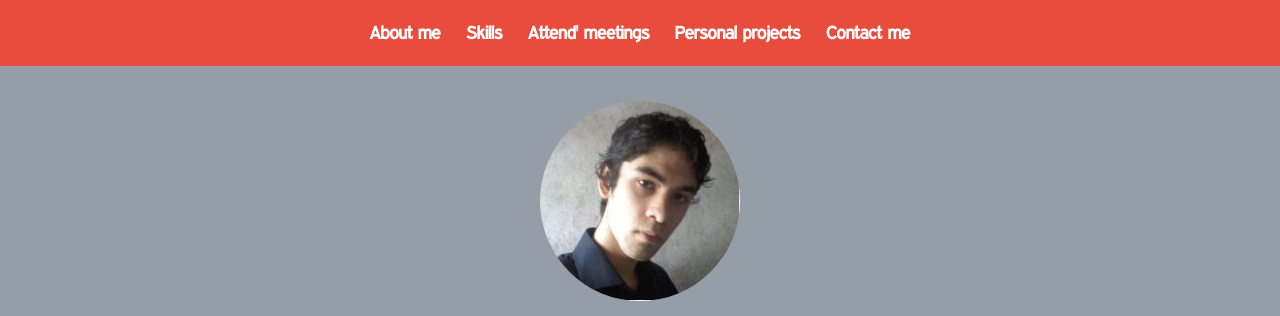
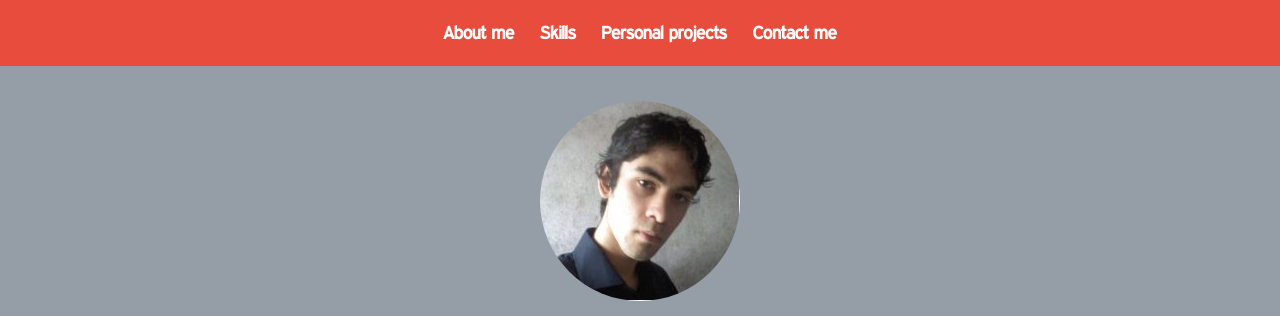
Before and after one commit to DRivAlegre/david-rivero, a plain HTML site: page index.html in a window 1280 px wide. Shown: the top 316 px of the page. Drawn offline with Linux system fonts and the light colour scheme; files that its build step writes are made by us from their sources; a web font is replaced by a local one.

Commit message:
Del item

```diff
--- a/index.html
+++ b/index.html
@@ -26,7 +26,6 @@
         <ul>
           <li>About me</li>
           <li>Skills</li>
-          <li>Attend' meetings</li>
           <li>Personal projects</li>
           <li>Contact me</li>
         </ul>
```
